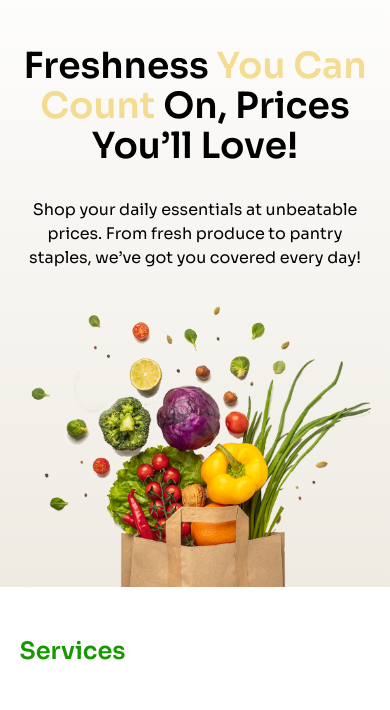
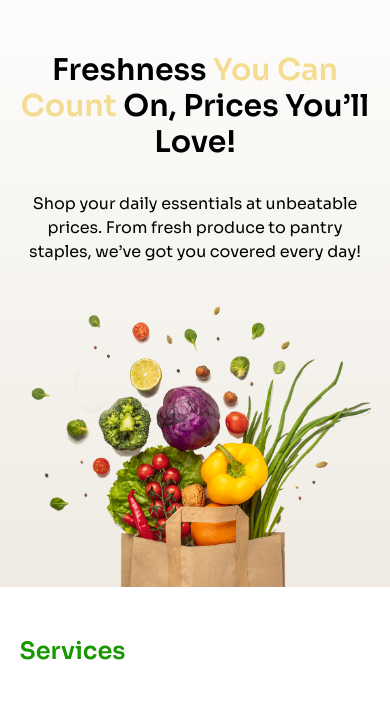
Before and after one commit to niloyahmadramjan/B11A3, a plain HTML site: page index.html in a window 390 px wide. Shown: the part 80-790 px from the top of the page. Drawn offline with nearby package versions, Linux system fonts and the light colour scheme.

Commit message:
B11A3-Complate

```diff
--- a/index.html
+++ b/index.html
@@ -88,7 +88,7 @@
         <div
           class="hero-section-titile flex flex-col justify-center items-center h-56"
         >
-          <h2 class="text-center font-semibold text-4xl lg:text-6xl">
+          <h2 class="text-center font-semibold text-3xl lg:text-6xl">
             Freshness
             <span class="text-[#edbf29] animate-pulse"
               >You Can <br />Count</span
```
